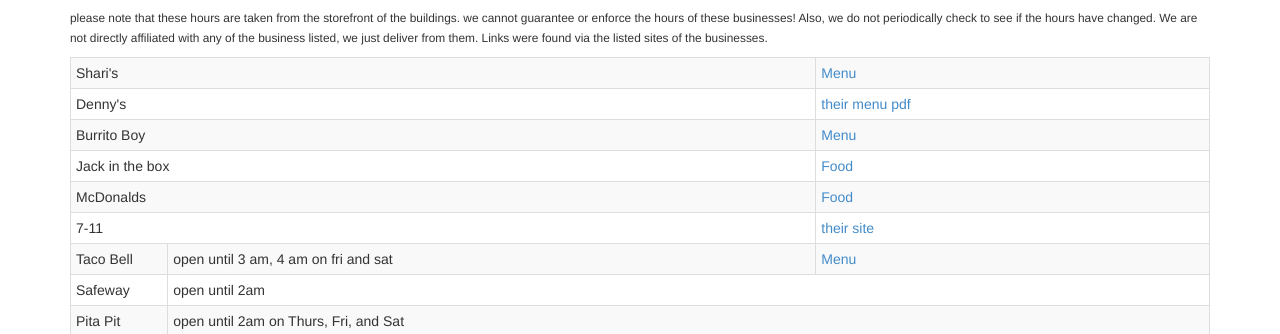
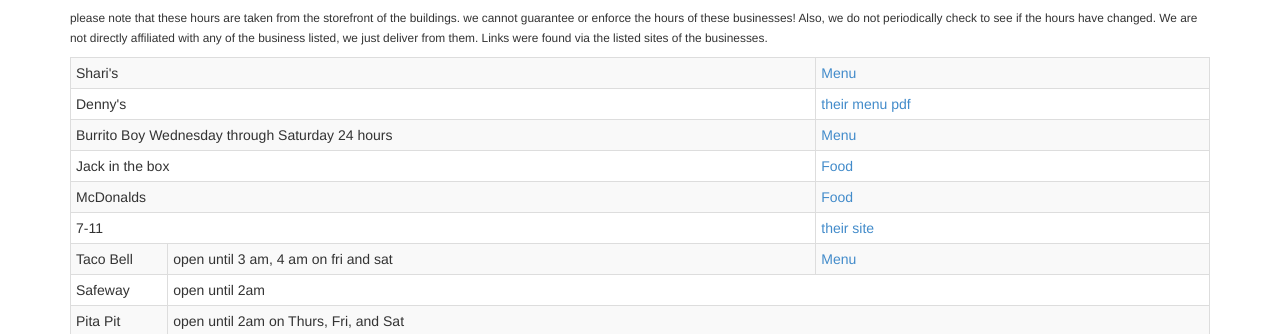
Before and after one commit to ArrowDelegation/ArrowDelegation.github.io, a plain HTML site: page late/index.html in a window 1280 px wide. Shown: the part 406-740 px from the top of the page. Drawn offline with nearby package versions, Linux system fonts and the light colour scheme.

Commit message:
Update index.html

```diff
--- a/late/index.html
+++ b/late/index.html
@@ -66,7 +66,7 @@
             <table class="table table-striped table-bordered table-condensed">
                 <tr><td colspan=2>Shari's</td><td><a href="http://www.snapfinger.com/menus/sharis/default.aspx?SiteID=17594">Menu</a></td></tr>
                 <tr><td colspan=2>Denny's</td><td><a href="http://www.dennys.com/files/general_menu.pdf">their menu pdf</a></td></tr>
-                <tr><td colspan=2>Burrito Boy</td><td><a href="http://www.burritoboy.com/menu.html">Menu</a></td></tr>
+                <tr><td colspan=2>Burrito Boy Wednesday through Saturday 24 hours</td><td><a href="http://www.burritoboy.com/menu.html">Menu</a></td></tr>
                 <tr><td colspan=2>Jack in the box </td><td><a href="http://www.jackinthebox.com/food">Food</a></td></tr>
                 <tr><td colspan=2>McDonalds </td><td><a href="http://www.mcdonalds.com/us/en/food.html">Food</a></td></tr>
                 <tr><td colspan=2>7-11 </td><td><a href="https://www.7-eleven.com/">their site</a></td></tr>
```
